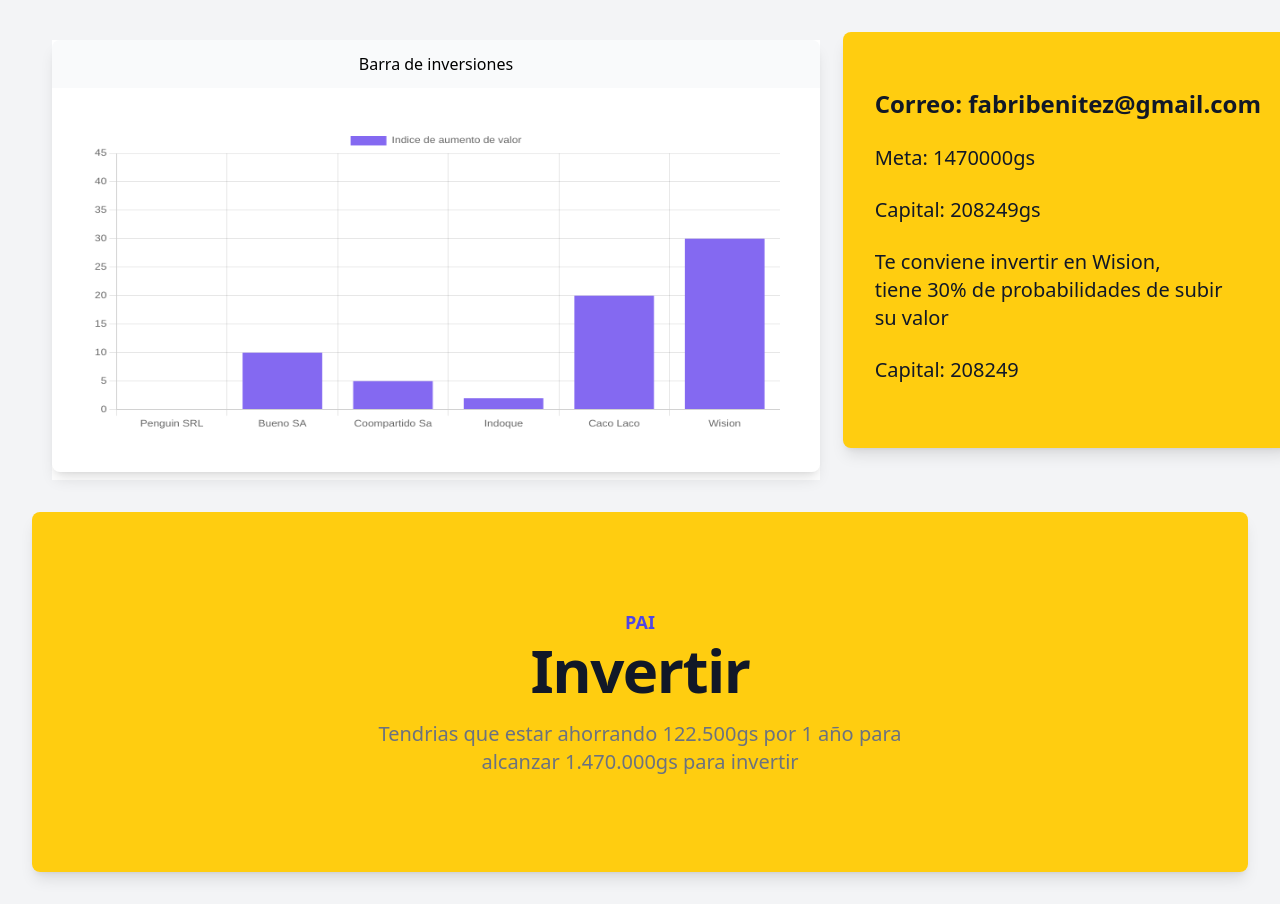
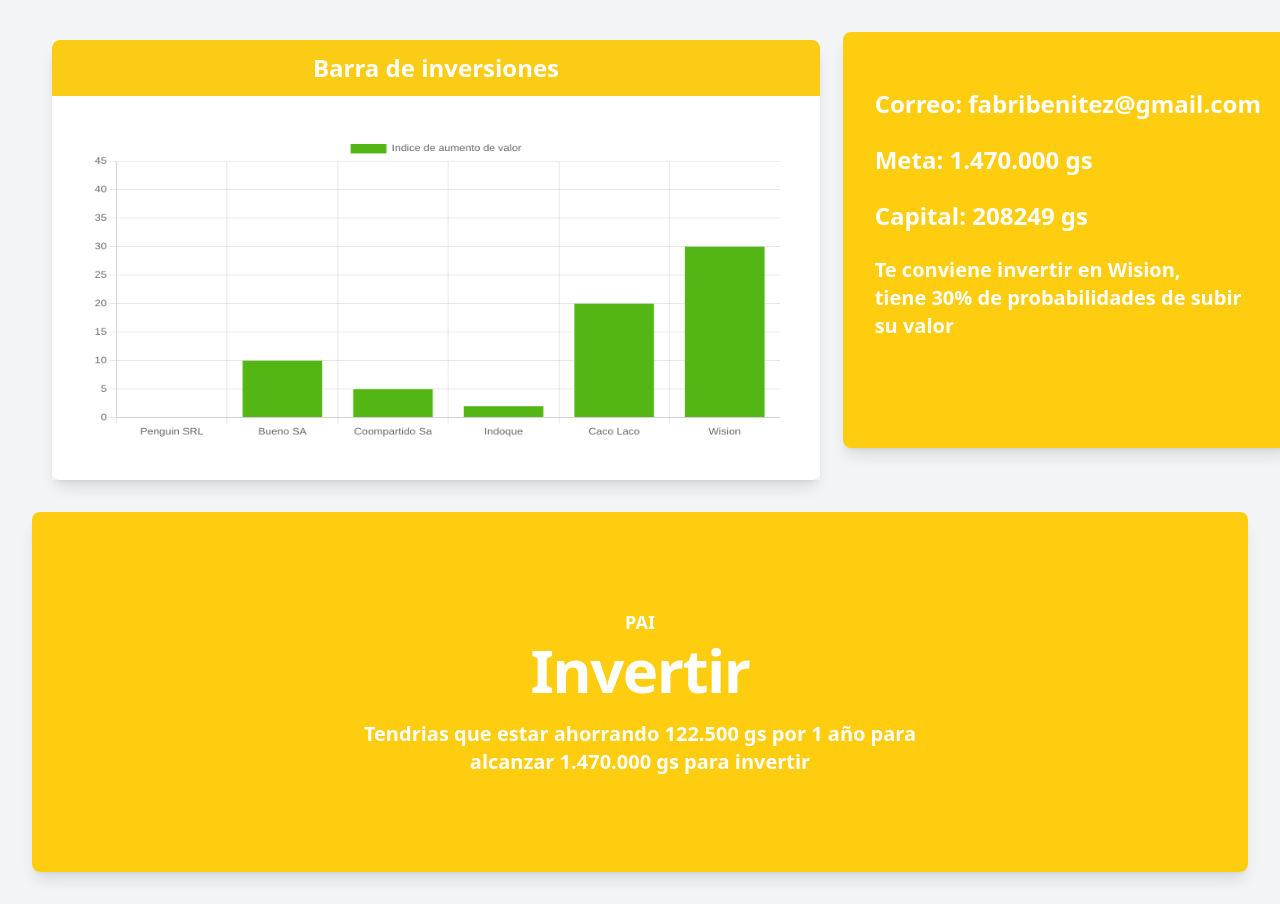
Before and after one commit to rodrvn/plataforma-de-analisis, a Flask app: page /analisis in a window 1280 px wide. Run offline with Flask 2, Linux system fonts and the light colour scheme; data comes from the database, SQL or seed files in the repository; some libraries are stand-ins or nearby versions.

Commit message:
se embellecio los temas

```diff
--- a/Analisis/templates/analisis.html
+++ b/Analisis/templates/analisis.html
@@ -1,18 +1,24 @@
 <!DOCTYPE html>
 <html lang="en">
   <head>
-    <meta charset="UTF-8">
-    <meta http-equiv="X-UA-Compatible" content="IE=edge">
-    <meta name="viewport" content="width=device-width, initial-scale=1.0">
+    <meta charset="UTF-8" />
+    <meta http-equiv="X-UA-Compatible" content="IE=edge" />
+    <meta name="viewport" content="width=device-width, initial-scale=1.0" />
     <script src="https://cdn.tailwindcss.com"></script>
     <title>Analisis</title>
   </head>
   <body>
     <div class="content-between bg-gray-100">
-        <div class="bg-gray-100 grid grid-cols-3 grid-rows-1 mx-auto max-w-7xl px-4 sm:px-6 lg:px-8">
+      <div
+        class="bg-gray-100 grid grid-cols-3 grid-rows-1 mx-auto max-w-7xl px-4 sm:px-6 lg:px-8"
+      >
         <div class="bg-white col-span-2 mt-10 mx-5 max-w-3xl">
           <div class="shadow-lg rounded-lg overflow-hidden">
-                    <div class="text-center py-3 px-5 bg-gray-50">Barra de inversiones</div>
+            <div
+              class="text-center py-3 px-5 bg-yellow-400 font-bold text-2xl text-white"
+            >
+              Barra de inversiones
+            </div>
             <canvas class="p-10" id="chartBar"></canvas>
           </div>
 
@@ -34,8 +40,8 @@
               datasets: [
                 {
                   label: "Indice de aumento de valor",
-                          backgroundColor: "hsl(252, 82.9%, 67.8%)",
-                          borderColor: "hsl(252, 82.9%, 67.8%)",
+                  backgroundColor: "#53B615",
+                  borderColor: "#53B615",
                   data: [0, 10, 5, 2, 20, 30, 45],
                 },
               ],
@@ -54,32 +60,37 @@
           </script>
         </div>
 
-
-            <div class="bg-[#FFCD10] row-span-2 mx-auto m-8 p-8 max-w-3xl shadow-lg rounded-lg overflow-hidden">
+        <div
+          class="bg-[#FFCD10] row-span-2 mx-auto m-8 p-8 max-w-3xl shadow-lg rounded-lg overflow-hidden"
+        >
           <div>
-
             <div class="mt-6 min-w-0 flex-1 sm:block 2xl">
-                        <h1 class="truncate text-2xl font-bold text-gray-900">Correo: {{ client[2] }}</h1>
+              <h1 class="truncate text-2xl font-bold text-white font-bold">
+                Correo: {{ client[2] }}
+              </h1>
             </div>
 
             <div class="mt-6 min-w-0 flex-1 sm:block 2xl">
-                        <h1 class="truncate text-xl text-gray-900">Meta: 1470000gs</h1>
+              <h1 class="truncate text-2xl text-white font-bold">
+                Meta: 1.470.000 gs
+              </h1>
             </div>
 
             <div class="mt-6 min-w-0 flex-1 sm:block 2xl">
-                        <h1 class="truncate text-xl text-gray-900">Capital: {{ total }}gs</h1>
+              <h1 class="truncate text-2xl text-white font-bold">
+                Capital: {{ total }} gs
+              </h1>
             </div>
 
             <div class="mt-6 min-w-0 flex-1 sm:block 2xl">
-                        <h1 class="truncate text-xl text-gray-900">Te conviene invertir en Wision, <br> tiene 30% de probabilidades de subir <br> su valor</h1>
-                    </div>
-
-                    <div class="mt-6 min-w-0 flex-1 sm:block 2xl">
-                        <h1 class="truncate text-xl text-gray-900">Capital: {{ total }}</h1>
+              <h1 class="truncate text-xl text-white font-bold">
+                Te conviene invertir en Wision, <br />
+                tiene 30% de probabilidades de subir <br />
+                su valor
+              </h1>
             </div>
 
             <div class="flex-1 mt-8 min-w-0 sm:block 2xl"></div>
-
           </div>
         </div>
       </div>
@@ -89,16 +100,21 @@
           <div class="bg-[#FFCD10]">
             <div class="mx-auto max-w-7xl py-16 px-4 sm:py-24 sm:px-6 lg:px-8">
               <div class="text-center">
-                                <h2 class="text-lg font-semibold text-indigo-600">PAI</h2>
-                                <p class="mt-1 text-4xl font-bold tracking-tight text-gray-900 sm:text-5xl lg:text-6xl">Invertir</p>
-                                <p class="mx-auto mt-5 max-w-xl text-xl text-gray-500">Tendrias que estar ahorrando 122.500gs por 1 año para alcanzar 1.470.000gs para invertir</p>
+                <h2 class="text-lg font-bold text-white">PAI</h2>
+                <p
+                  class="mt-1 text-4xl font-bold tracking-tight text-white sm:text-5xl lg:text-6xl"
+                >
+                  Invertir
+                </p>
+                <p class="mx-auto mt-5 max-w-xl text-xl text-white font-bold">
+                  Tendrias que estar ahorrando 122.500 gs por 1 año para
+                  alcanzar 1.470.000 gs para invertir
+                </p>
               </div>
             </div>
           </div>
         </div>
       </div>
-
-
     </div>
   </body>
 </html>
```
Also changed, not shown: Analisis/templates/empresas.html (+7 -6 lines), Analisis/templates/perfil.html (+17 -17 lines). Lines whose indentation alone changed are shown as unchanged.
